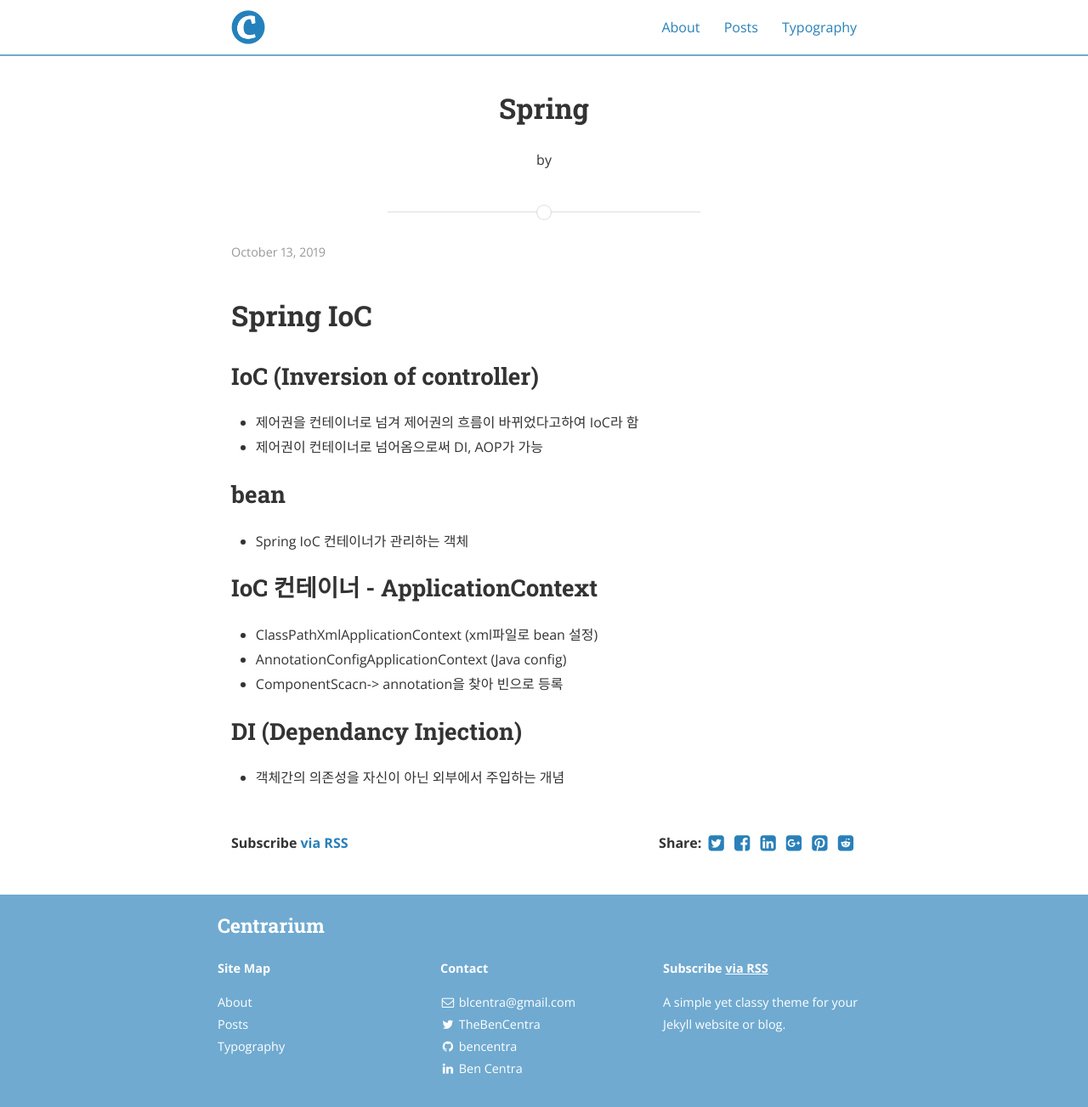
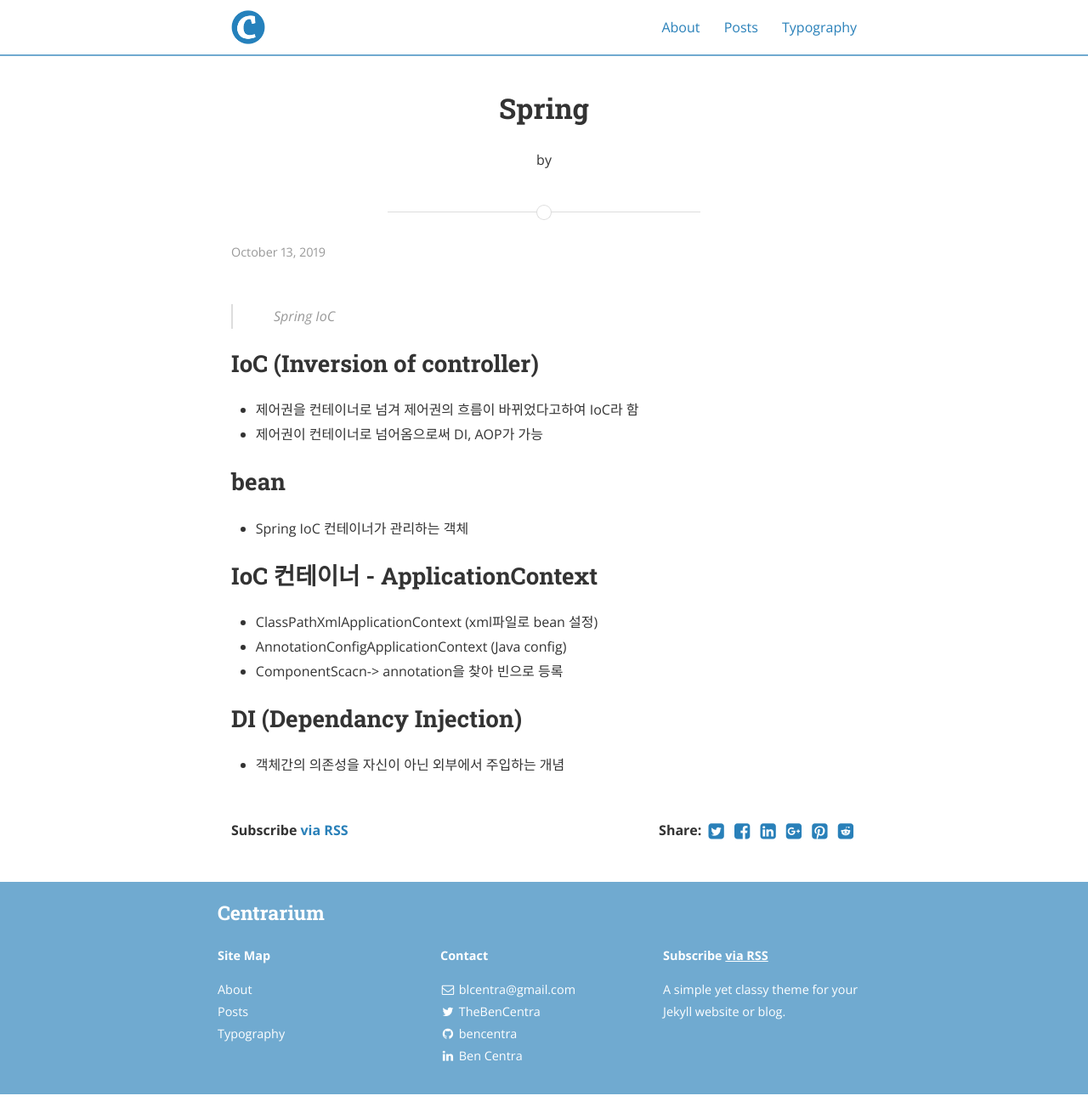
Before and after one commit to sayco5842/sayco5842.github.io, a Jekyll site: the page built from _posts/2019-10-13-spring.markdown, in a window 1280 px wide and 1303 px high. Shown: the whole window at 85% size. Built offline with Jekyll 4.4.1, drawn with Linux system fonts in a browser that asks for light colours; nearby versions of some CDN libraries; our own code applies the rules of GitHub Pages for plain Markdown files.

```diff
--- a/_posts/2019-10-13-spring.markdown
+++ b/_posts/2019-10-13-spring.markdown
@@ -1,4 +1,4 @@
-# Spring IoC
+> Spring IoC
 
 ## IoC (Inversion of controller)
 
```
